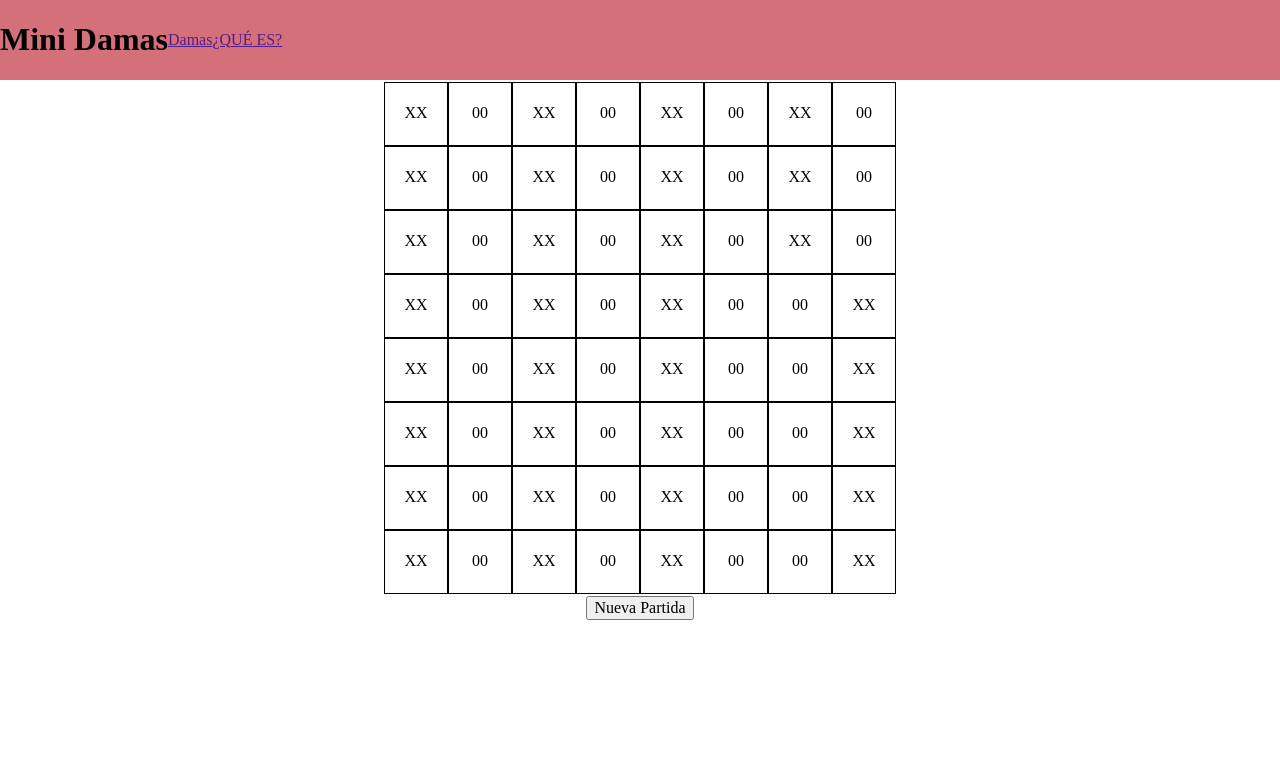
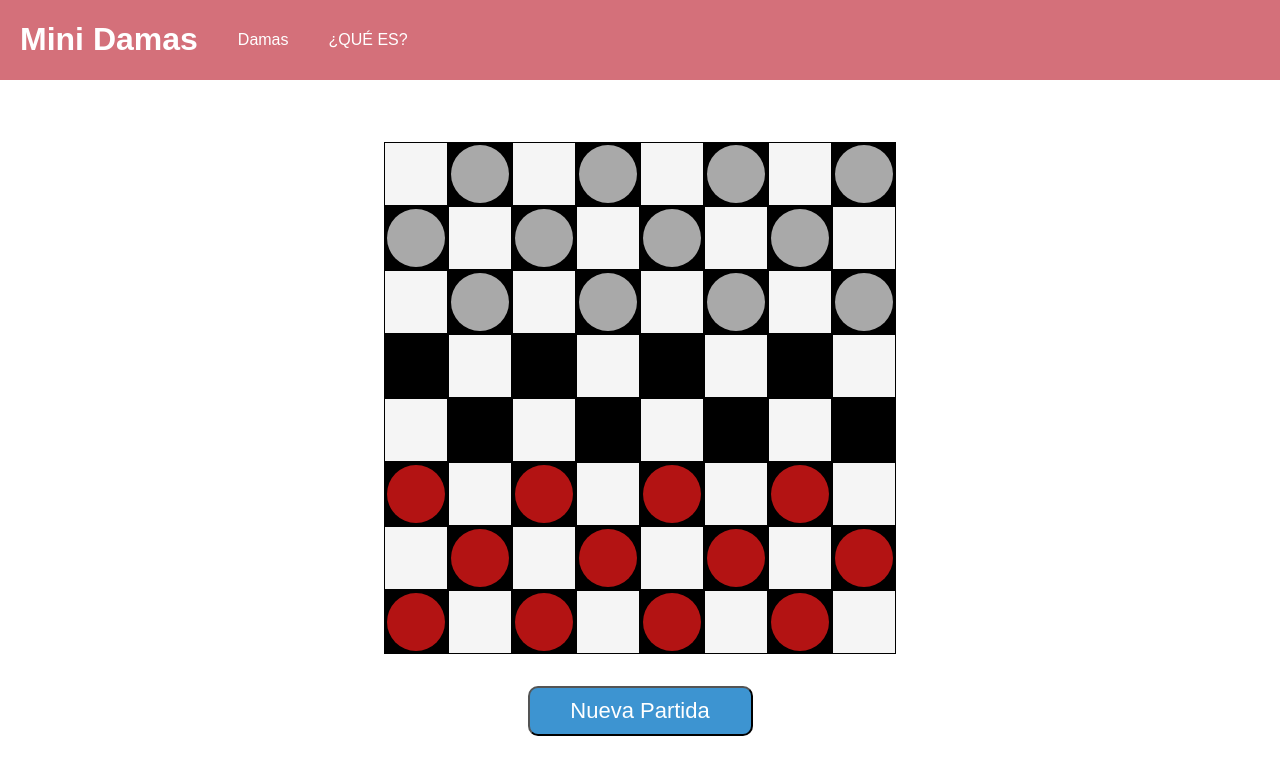
Before and after one commit to GianElli99/damas_web, a plain HTML site: page index.html in a window 1280 px wide. Drawn offline with Linux system fonts and the light colour scheme.

Commit message:
pieces and more css added

```diff
--- a/css/styles.css
+++ b/css/styles.css
@@ -1,18 +1,29 @@
+body {
+  font-family: 'Capriola', sans-serif;
+}
 header {
   display: flex;
   background-color: #d4707a;
+  color: white;
 }
 main {
   display: flex;
   justify-content: center;
+  margin-top: 60px;
+  margin-bottom: 30px;
 }
-#div-inicio-partida {
+a {
+  color: white;
+  text-decoration: none;
+}
+#div-start-match {
   display: flex;
   justify-content: center;
 }
 .header-item {
   display: flex;
   align-items: center;
+  margin: 0px 20px;
 }
 .cell {
   display: flex;
@@ -27,3 +38,29 @@ main {
   justify-content: center;
   align-items: center;
 }
+.light {
+  background-color: whitesmoke;
+}
+.dark {
+  background-color: black;
+}
+.piece-team-dark {
+  background-color: darkgray;
+  height: 58px;
+  width: 58px;
+  border-radius: 50%;
+}
+.piece-team-light {
+  background-color: rgb(179, 19, 19);
+  height: 58px;
+  width: 58px;
+  border-radius: 50%;
+}
+#start-match {
+  color: white;
+  font-size: 22px;
+  background-color: #3d94d1;
+  border-radius: 10px;
+  width: 225px;
+  height: 50px;
+}
--- a/index.html
+++ b/index.html
@@ -17,89 +17,137 @@
     <main>
       <table>
         <tr id="row-8" class="row">
-          <td id="row-8-col-1" class="cell">XX</td>
-          <td id="row-8-col-2" class="cell">00</td>
-          <td id="row-8-col-3" class="cell">XX</td>
-          <td id="row-8-col-4" class="cell">00</td>
-          <td id="row-8-col-5" class="cell">XX</td>
-          <td id="row-8-col-6" class="cell">00</td>
-          <td id="row-8-col-7" class="cell">XX</td>
-          <td id="row-8-col-8" class="cell">00</td>
+          <td id="row-8-col-1" class="cell light"></td>
+          <td id="row-8-col-2" class="cell dark">
+            <div class="piece-team-dark"></div>
+          </td>
+          <td id="row-8-col-3" class="cell light"></td>
+          <td id="row-8-col-4" class="cell dark">
+            <div class="piece-team-dark"></div>
+          </td>
+          <td id="row-8-col-5" class="cell light"></td>
+          <td id="row-8-col-6" class="cell dark">
+            <div class="piece-team-dark"></div>
+          </td>
+          <td id="row-8-col-7" class="cell light"></td>
+          <td id="row-8-col-8" class="cell dark">
+            <div class="piece-team-dark"></div>
+          </td>
         </tr>
         <tr id="row-7" class="row">
-          <td id="row-7-col-1" class="cell">XX</td>
-          <td id="row-7-col-2" class="cell">00</td>
-          <td id="row-7-col-3" class="cell">XX</td>
-          <td id="row-7-col-4" class="cell">00</td>
-          <td id="row-7-col-5" class="cell">XX</td>
-          <td id="row-7-col-6" class="cell">00</td>
-          <td id="row-7-col-7" class="cell">XX</td>
-          <td id="row-7-col-8" class="cell">00</td>
+          <td id="row-7-col-1" class="cell dark">
+            <div class="piece-team-dark"></div>
+          </td>
+          <td id="row-7-col-2" class="cell light"></td>
+          <td id="row-7-col-3" class="cell dark">
+            <div class="piece-team-dark"></div>
+          </td>
+          <td id="row-7-col-4" class="cell light"></td>
+          <td id="row-7-col-5" class="cell dark">
+            <div class="piece-team-dark"></div>
+          </td>
+          <td id="row-7-col-6" class="cell light"></td>
+          <td id="row-7-col-7" class="cell dark">
+            <div class="piece-team-dark"></div>
+          </td>
+          <td id="row-7-col-8" class="cell light"></td>
         </tr>
         <tr id="row-6" class="row">
-          <td id="row-6-col-1" class="cell">XX</td>
-          <td id="row-6-col-2" class="cell">00</td>
-          <td id="row-6-col-3" class="cell">XX</td>
-          <td id="row-6-col-4" class="cell">00</td>
-          <td id="row-6-col-5" class="cell">XX</td>
-          <td id="row-6-col-6" class="cell">00</td>
-          <td id="row-6-col-7" class="cell">XX</td>
-          <td id="row-6-col-8" class="cell">00</td>
+          <td id="row-6-col-1" class="cell light"></td>
+          <td id="row-6-col-2" class="cell dark">
+            <div class="piece-team-dark"></div>
+          </td>
+          <td id="row-6-col-3" class="cell light"></td>
+          <td id="row-6-col-4" class="cell dark">
+            <div class="piece-team-dark"></div>
+          </td>
+          <td id="row-6-col-5" class="cell light"></td>
+          <td id="row-6-col-6" class="cell dark">
+            <div class="piece-team-dark"></div>
+          </td>
+          <td id="row-6-col-7" class="cell light"></td>
+          <td id="row-6-col-8" class="cell dark">
+            <div class="piece-team-dark"></div>
+          </td>
         </tr>
         <tr id="row-5" class="row">
-          <td id="row-5-col-1" class="cell">XX</td>
-          <td id="row-5-col-2" class="cell">00</td>
-          <td id="row-5-col-3" class="cell">XX</td>
-          <td id="row-5-col-4" class="cell">00</td>
-          <td id="row-5-col-5" class="cell">XX</td>
-          <td id="row-5-col-6" class="cell">00</td>
-          <td id="row-5-col-7" class="cell">00</td>
-          <td id="row-5-col-8" class="cell">XX</td>
+          <td id="row-5-col-1" class="cell dark"></td>
+          <td id="row-5-col-2" class="cell light"></td>
+          <td id="row-5-col-3" class="cell dark"></td>
+          <td id="row-5-col-4" class="cell light"></td>
+          <td id="row-5-col-5" class="cell dark"></td>
+          <td id="row-5-col-6" class="cell light"></td>
+          <td id="row-5-col-7" class="cell dark"></td>
+          <td id="row-5-col-8" class="cell light"></td>
         </tr>
         <tr id="row-4" class="row">
-          <td id="row-4-col-1" class="cell">XX</td>
-          <td id="row-4-col-2" class="cell">00</td>
-          <td id="row-4-col-3" class="cell">XX</td>
-          <td id="row-4-col-4" class="cell">00</td>
-          <td id="row-4-col-5" class="cell">XX</td>
-          <td id="row-4-col-6" class="cell">00</td>
-          <td id="row-4-col-7" class="cell">00</td>
-          <td id="row-4-col-8" class="cell">XX</td>
+          <td id="row-4-col-1" class="cell light"></td>
+          <td id="row-4-col-2" class="cell dark"></td>
+          <td id="row-4-col-3" class="cell light"></td>
+          <td id="row-4-col-4" class="cell dark"></td>
+          <td id="row-4-col-5" class="cell light"></td>
+          <td id="row-4-col-6" class="cell dark"></td>
+          <td id="row-4-col-7" class="cell light"></td>
+          <td id="row-4-col-8" class="cell dark"></td>
         </tr>
         <tr id="row-3" class="row">
-          <td id="row-3-col-1" class="cell">XX</td>
-          <td id="row-3-col-2" class="cell">00</td>
-          <td id="row-3-col-3" class="cell">XX</td>
-          <td id="row-3-col-4" class="cell">00</td>
-          <td id="row-3-col-5" class="cell">XX</td>
-          <td id="row-3-col-6" class="cell">00</td>
-          <td id="row-3-col-7" class="cell">00</td>
-          <td id="row-3-col-8" class="cell">XX</td>
+          <td id="row-3-col-1" class="cell dark">
+            <div class="piece-team-light"></div>
+          </td>
+          <td id="row-3-col-2" class="cell light"></td>
+          <td id="row-3-col-3" class="cell dark">
+            <div class="piece-team-light"></div>
+          </td>
+          <td id="row-3-col-4" class="cell light"></td>
+          <td id="row-3-col-5" class="cell dark">
+            <div class="piece-team-light"></div>
+          </td>
+          <td id="row-3-col-6" class="cell light"></td>
+          <td id="row-3-col-7" class="cell dark">
+            <div class="piece-team-light"></div>
+          </td>
+          <td id="row-3-col-8" class="cell light"></td>
         </tr>
         <tr id="row-2" class="row">
-          <td id="row-2-col-1" class="cell">XX</td>
-          <td id="row-2-col-2" class="cell">00</td>
-          <td id="row-2-col-3" class="cell">XX</td>
-          <td id="row-2-col-4" class="cell">00</td>
-          <td id="row-2-col-5" class="cell">XX</td>
-          <td id="row-2-col-6" class="cell">00</td>
-          <td id="row-2-col-7" class="cell">00</td>
-          <td id="row-2-col-8" class="cell">XX</td>
+          <td id="row-2-col-1" class="cell light"></td>
+          <td id="row-2-col-2" class="cell dark">
+            <div class="piece-team-light"></div>
+          </td>
+          <td id="row-2-col-3" class="cell light"></td>
+          <td id="row-2-col-4" class="cell dark">
+            <div class="piece-team-light"></div>
+          </td>
+          <td id="row-2-col-5" class="cell light"></td>
+          <td id="row-2-col-6" class="cell dark">
+            <div class="piece-team-light"></div>
+          </td>
+          <td id="row-2-col-7" class="cell light"></td>
+          <td id="row-2-col-8" class="cell dark">
+            <div class="piece-team-light"></div>
+          </td>
         </tr>
         <tr id="row-1" class="row">
-          <td id="row-1-col-1" class="cell">XX</td>
-          <td id="row-1-col-2" class="cell">00</td>
-          <td id="row-1-col-3" class="cell">XX</td>
-          <td id="row-1-col-4" class="cell">00</td>
-          <td id="row-1-col-5" class="cell">XX</td>
-          <td id="row-1-col-6" class="cell">00</td>
-          <td id="row-1-col-7" class="cell">00</td>
-          <td id="row-1-col-8" class="cell">XX</td>
+          <td id="row-1-col-1" class="cell dark">
+            <div class="piece-team-light"></div>
+          </td>
+          <td id="row-1-col-2" class="cell light"></td>
+          <td id="row-1-col-3" class="cell dark">
+            <div class="piece-team-light"></div>
+          </td>
+          <td id="row-1-col-4" class="cell light"></td>
+          <td id="row-1-col-5" class="cell dark">
+            <div class="piece-team-light"></div>
+          </td>
+          <td id="row-1-col-6" class="cell light"></td>
+          <td id="row-1-col-7" class="cell dark">
+            <div class="piece-team-light"></div>
+          </td>
+          <td id="row-1-col-8" class="cell light"></td>
         </tr>
       </table>
     </main>
-    <div id="div-inicio-partida">
-      <button>Nueva Partida</button>
+    <div id="div-start-match">
+      <button id="start-match">Nueva Partida</button>
     </div>
   </body>
 </html>
```
